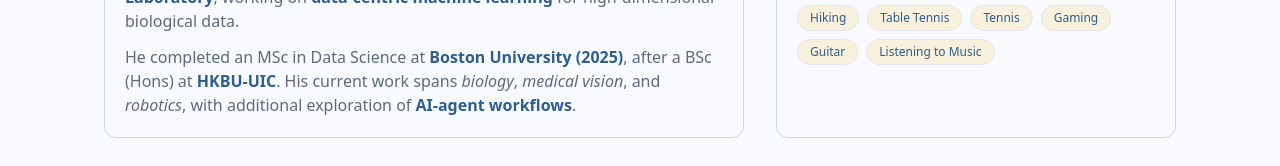
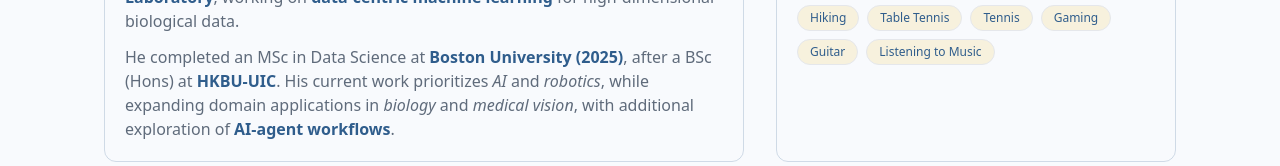
Before and after one commit to laowangbushilaowang/laowangbushilaowang.github.io, a Next.js app: page / in a window 1280 px wide. Shown: the part 740-906 px from the top of the page. Built offline with nearby package versions, Linux system fonts and the light colour scheme; no server answers.

Commit message:
Prioritize AI and robotics wording while adding biology-domain applications

```diff
--- a/src/app/page.tsx
+++ b/src/app/page.tsx
@@ -145,16 +145,18 @@
                 en={
                   <>
                     He completed an MSc in Data Science at <strong className="font-semibold text-accent">Boston University (2025)</strong>, after a BSc (Hons) at{" "}
-                    <strong className="font-semibold text-accent">HKBU-UIC</strong>. His current work spans <em className="italic">biology</em>,{" "}
-                    <em className="italic">medical vision</em>, and <em className="italic">robotics</em>, with additional exploration of{" "}
+                    <strong className="font-semibold text-accent">HKBU-UIC</strong>. His current work prioritizes <em className="italic">AI</em> and{" "}
+                    <em className="italic">robotics</em>, while expanding domain applications in <em className="italic">biology</em> and{" "}
+                    <em className="italic">medical vision</em>, with additional exploration of{" "}
                     <strong className="font-semibold text-accent">AI-agent workflows</strong>.
                   </>
                 }
                 zh={
                   <>
                     他于 <strong className="font-semibold text-accent">波士顿大学（2025）</strong> 完成数据科学硕士学位，此前在
-                    <strong className="font-semibold text-accent">HKBU-UIC</strong> 获得学士学位。当前工作聚焦
-                    <em className="italic">生物</em>、<em className="italic">医疗视觉</em> 与 <em className="italic">机器人</em> 的跨领域应用，并补充探索
+                    <strong className="font-semibold text-accent">HKBU-UIC</strong> 获得学士学位。当前聚焦
+                    <em className="italic">人工智能</em> 与 <em className="italic">机器人</em>，并拓展
+                    <em className="italic">生物方向</em> 与 <em className="italic">医疗视觉</em> 的领域应用，同时补充探索
                     <strong className="font-semibold text-accent">AI Agent 工作流</strong>。
                   </>
                 }
--- a/src/content/site.ts
+++ b/src/content/site.ts
@@ -7,9 +7,9 @@
     "Early-career researcher focused on data-centric machine learning and interdisciplinary AI applications, with AI-agent workflows as an additional direction.",
   taglineZh: "早期阶段研究者，主轴是数据驱动机器学习与跨领域 AI 应用，同时探索 AI Agent 工作流。",
   intro:
-    "I am an early-career researcher focused on data-centric machine learning and interdisciplinary projects across computational biology, medical computer vision, and robotics, including spatial transcriptomics and single-cell analysis. I also explore AI-agent-enabled workflows for practical automation.",
+    "I am an early-career researcher focused on data-centric machine learning and interdisciplinary projects, with emphasis on AI and robotics while expanding applications in computational biology and medical computer vision, including spatial transcriptomics and single-cell analysis. I also explore AI-agent-enabled workflows for practical automation.",
   introZh:
-    "我是一名早期研究者。我的核心方向是数据驱动机器学习与跨领域项目，覆盖计算生物学、医疗计算机视觉与机器人，同时关注空间转录组与单细胞分析；此外也探索 AI Agent 在实际自动化中的应用。",
+    "我是一名早期研究者。我的核心方向是数据驱动机器学习与跨领域项目，重点在人工智能与机器人，并拓展计算生物学与医疗计算机视觉的应用，同时关注空间转录组与单细胞分析；此外也探索 AI Agent 在实际自动化中的应用。",
   hobbies: ["Hiking", "Table Tennis", "Tennis", "Gaming", "Guitar", "Listening to Music"],
   hobbiesZh: ["徒步", "乒乓球", "网球", "游戏", "吉他", "听音乐"],
   location: "Guangzhou, China",
```
